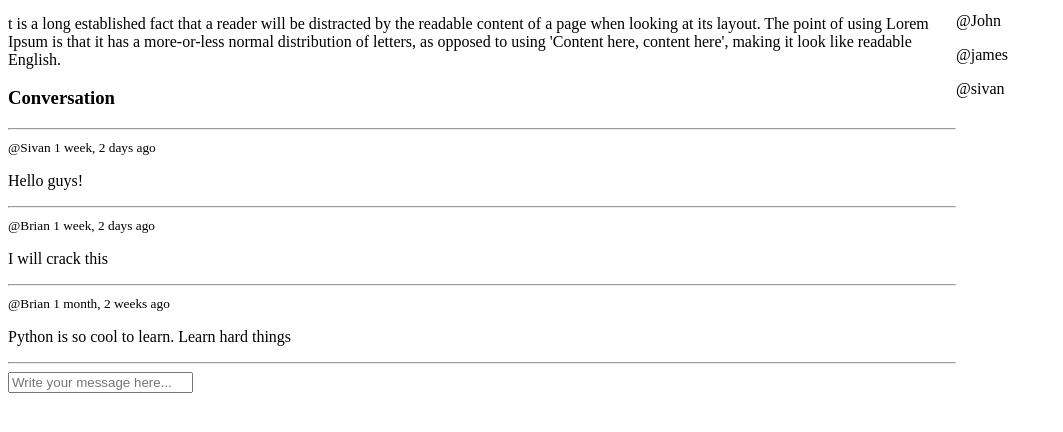
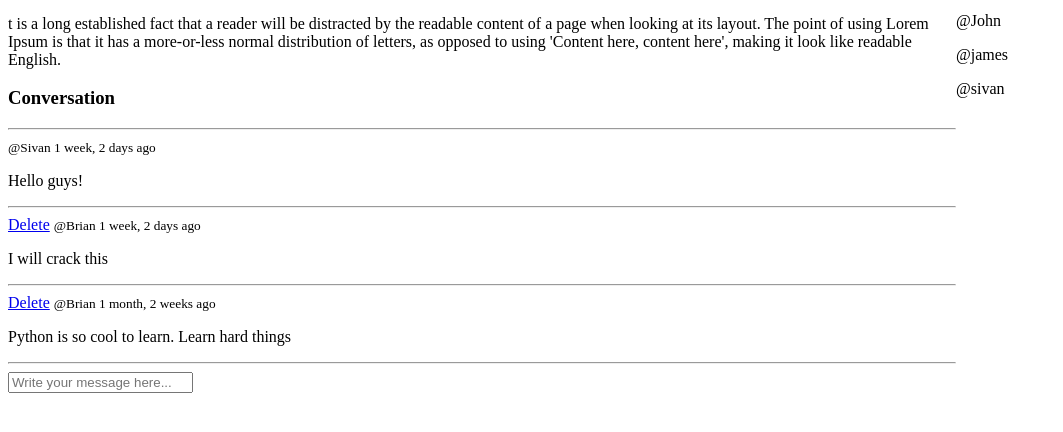
Before and after one commit to Briankipkemboi78/techroom, a Django app: page /room/2/ in a window 1280 px wide. Shown: the part 252-684 px from the top of the page, without its empty margins (0-1063 px from the left). Run offline with Django 5.2, Linux system fonts and the light colour scheme; a user stored in the database is signed in; data comes from the database, SQL or seed files in the repository.

Commit message:
Deleting messages

```diff
--- a/base/templates/base/room.html
+++ b/base/templates/base/room.html
@@ -20,6 +20,9 @@
 
             {% for message in room_messages %}
                 <div>
+                    {% if request.user == message.user %}
+                    <a href="{% url 'delete-message' message.id %}">Delete</a>
+                    {% endif %}
                     <small>@{{message.user|title}} {{message.created|timesince}} ago </small>
                     <p>{{message.body}}</p>
                     <hr>
--- a/base/urls.py
+++ b/base/urls.py
@@ -13,4 +13,5 @@
     path('create-room/', views.createRoom, name="create-room"),
     path('update-room/<str:pk>/', views.updateRoom, name="update-room"),
     path('delete-room/<str:pk>/', views.deleteRoom, name="delete-room"),
+    path('delete-message/<str:pk>/', views.deleteMessage, name="delete-message"),
 ]
--- a/base/views.py
+++ b/base/views.py
@@ -135,3 +135,15 @@
         room.delete()
         return redirect('home')
     return render(request, 'base/delete.html', {'obj': room})
+
+@login_required(login_url='/login')
+def deleteMessage(request, pk):
+    message = Message.objects.get(id=pk)
+
+    if request.user != message.user:
+        return HttpResponse('You are not allowed here!')
+
+    if request.method == 'POST':
+        message.delete()
+        return redirect('home')
+    return render(request, 'base/delete.html', {'obj': message})
```
